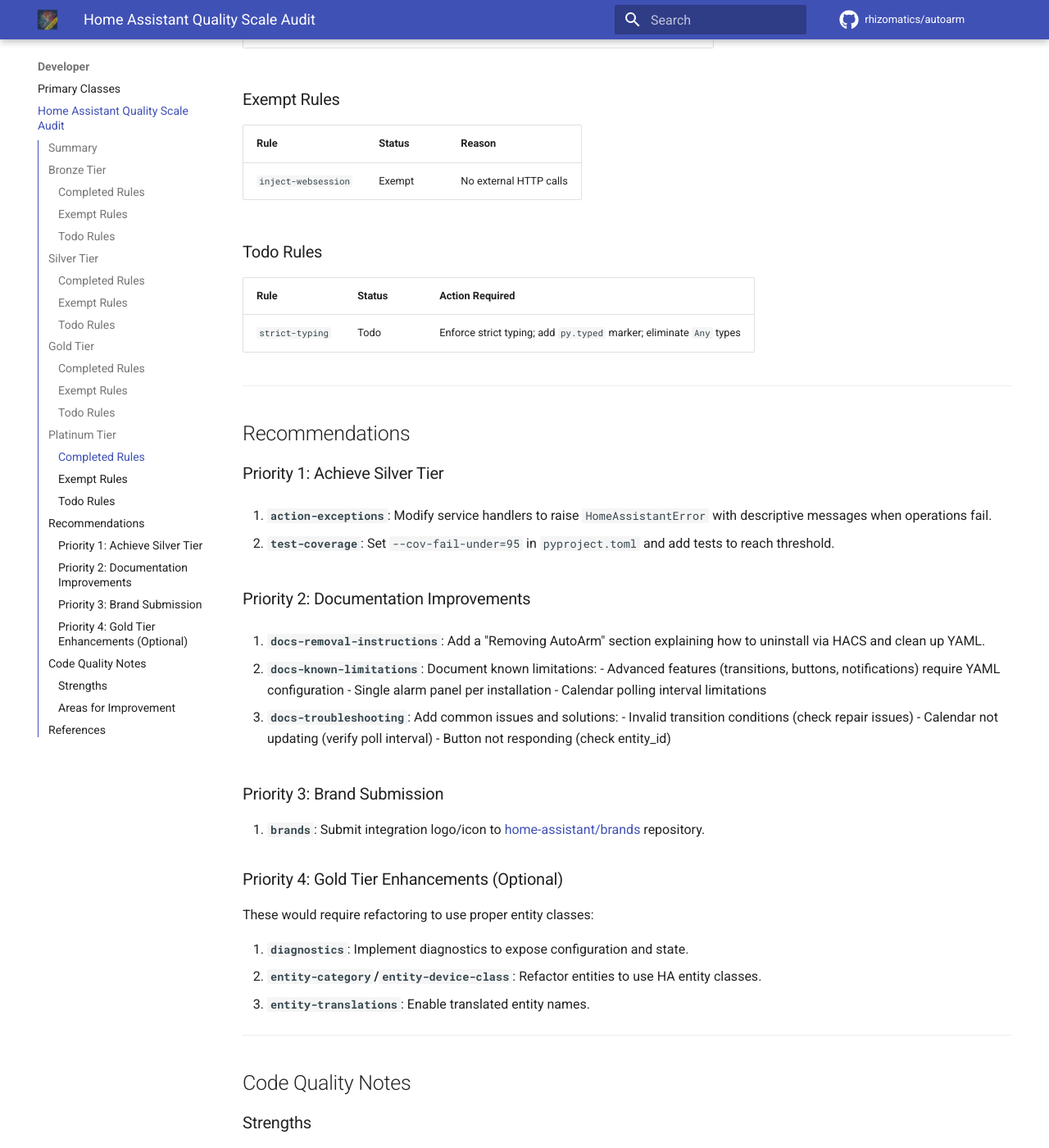
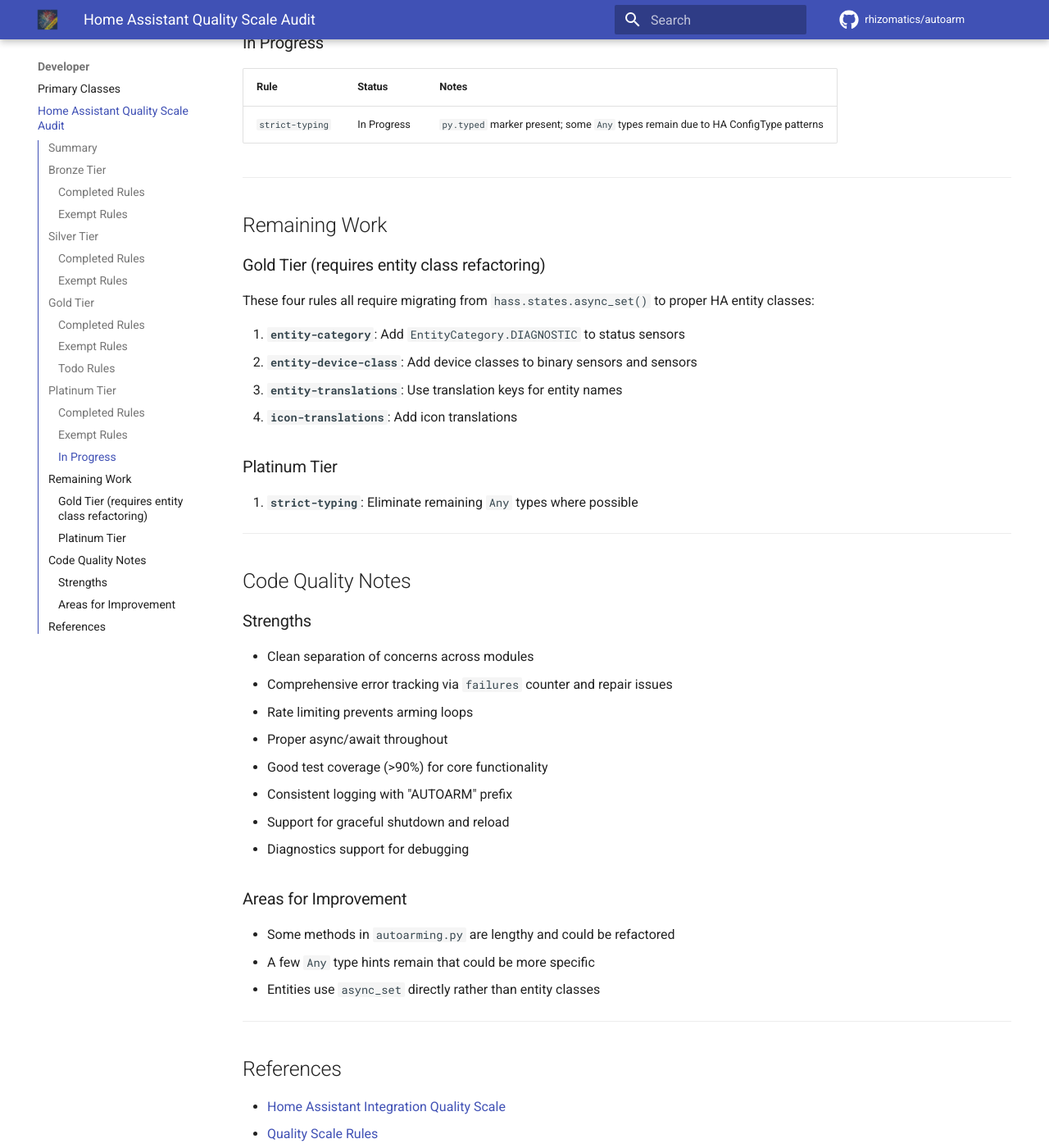
Before and after one commit to rhizomatics/autoarm, an MkDocs documentation site: the page built from docs/developer/quality_scale_audit.md, in a window 1280 px wide and 1400 px high, scrolled down 5030 px. Shown: the whole window at 82% size. Built offline with MkDocs 1.6.1 and Material for MkDocs 9.7.7, drawn with Linux system fonts in a browser that asks for light colours; plug-ins that fetch from the network failed and are left out; comment, search, counter and statistics services are not loaded; some of the changed text lies outside the part shown.

Commit message:
silver level improvements

```diff
--- a/docs/developer/quality_scale_audit.md
+++ b/docs/developer/quality_scale_audit.md
@@ -3,22 +3,22 @@
 This document provides a comprehensive audit of the AutoArm integration against the [Home Assistant Integration Quality Scale](https://developers.home-assistant.io/docs/core/integration-quality-scale/).
 
 **Audit Date:** February 2026
-**Integration Version:** 0.8.0-beta1
+**Integration Version:** 1.0.0
 **Auditor:** Automated analysis
 
 ## Summary
 
 | Tier | Done | Exempt | Todo | Total |
 |------|------|--------|------|-------|
-| Bronze | 14 | 3 | 2 | 19 |
-| Silver | 5 | 4 | 2 | 11 |
-| Gold | 7 | 7 | 7 | 21 |
+| Bronze | 16 | 3 | 0 | 19 |
+| Silver | 7 | 4 | 0 | 11 |
+| Gold | 10 | 7 | 4 | 21 |
 | Platinum | 1 | 1 | 1 | 3 |
-| **Total** | **27** | **15** | **12** | **54** |
+| **Total** | **34** | **15** | **5** | **54** |
 
-**Current Tier Achievement:** Bronze (with most Silver and several Gold requirements met)
+**Current Tier Achievement:** Silver (with most Gold requirements met)
 
-**Path to Silver:** Complete `action-exceptions` and `test-coverage` rules.
+**Path to Gold:** Complete `entity-category`, `entity-device-class`, `entity-translations`, and `icon-translations` rules (requires refactoring to entity classes).
 
 ---
 
@@ -30,18 +30,20 @@
 
 | Rule | Status | Notes |
 |------|--------|-------|
-| `action-setup` | Done | Services registered in `async_setup` ([autoarming.py:132-161](../../custom_components/autoarm/autoarming.py)) |
+| `action-setup` | Done | Services registered in `async_setup` ([autoarming.py](../../custom_components/autoarm/autoarming.py)) |
+| `brands` | Done | Brand assets submitted and approved in the HA brands repository |
 | `common-modules` | Done | Logic separated into `const.py`, `helpers.py`, `hass_api.py`, `calendar.py` |
+| `config-flow` | Done | UI config flow for alarm panel, calendars, persons, and occupancy defaults |
+| `config-flow-test-coverage` | Done | Config flow and options flow covered by tests |
 | `dependency-transparency` | Done | All dependencies are standard HA components declared in `manifest.json` |
 | `docs-actions` | Done | Services documented in `services.yaml` and README |
 | `docs-high-level-description` | Done | Clear overview in README.md |
 | `docs-installation-instructions` | Done | HACS installation documented |
+| `docs-removal-instructions` | Done | Removal instructions in `docs/removal.md` |
 | `entity-event-setup` | Done | Events subscribed in `initialize_*` methods using proper HA tracking functions |
 | `runtime-data` | Done | Uses `HassKey[AutoArmData]` for typed runtime data storage |
+| `test-before-configure` | Done | Config flow validates entity selections; YAML validated via voluptuous |
 | `test-before-setup` | Done | Validates config via voluptuous schemas; `ConfigEntryNotReady` on init failure; raises repair issues for invalid transitions |
-| `config-flow` | Done | UI config flow for alarm panel, calendars, persons, and occupancy defaults |
-| `config-flow-test-coverage` | Done | Config flow and options flow covered by tests |
-| `test-before-configure` | Done | Config flow validates entity selections; YAML validated via voluptuous |
 | `unique-config-entry` | Done | Unique ID set to domain; `_abort_if_unique_id_configured()` prevents duplicates |
 
 ### Exempt Rules
@@ -51,13 +53,6 @@
 | `appropriate-polling` | Exempt | Event-driven integration; calendar polling is configurable |
 | `entity-unique-id` | Exempt | Uses fixed entity IDs for integration-scoped singletons |
 | `has-entity-name` | Exempt | Entities created via `async_set`, not entity classes |
-
-### Todo Rules
-
-| Rule | Status | Action Required |
-|------|--------|-----------------|
-| `brands` | Todo | Submit logo/icon to Home Assistant brands repository |
-| `docs-removal-instructions` | Todo | Add removal instructions to documentation |
 
 ---
 
@@ -69,11 +64,13 @@
 
 | Rule | Status | Notes |
 |------|--------|-------|
+| `action-exceptions` | Done | Service handlers raise `HomeAssistantError` on failure |
 | `config-entry-unloading` | Done | `shutdown()` method properly cleans up all listeners |
 | `docs-configuration-parameters` | Done | Parameters documented in `automated_arming.md` and examples |
 | `entity-unavailable` | Done | Entities initialized to "unavailable" when appropriate |
 | `integration-owner` | Done | @jeyrb declared as code owner |
 | `log-when-unavailable` | Done | Consistent "AUTOARM" prefix; appropriate log levels |
+| `test-coverage` | Done | Test coverage >90% with `--cov-fail-under=90` enforced |
 
 ### Exempt Rules
 
@@ -82,13 +79,6 @@
 | `docs-installation-parameters` | Exempt | Config flow parameters are self-descriptive entity selectors |
 | `parallel-updates` | Exempt | No parallel device polling |
 | `reauthentication-flow` | Exempt | No authentication required |
-
-### Todo Rules
-
-| Rule | Status | Action Required |
-|------|--------|-----------------|
-| `action-exceptions` | Todo | Raise `HomeAssistantError` on service failures instead of just logging |
-| `test-coverage` | Todo | Increase test coverage threshold to 95% (currently `--cov-fail-under=0`) |
 
 ---
 
@@ -100,13 +90,16 @@
 
 | Rule | Status | Notes |
 |------|--------|-------|
+| `diagnostics` | Done | `diagnostics.py` exposes entry data, options, YAML keys, and armer state |
 | `docs-data-update` | Done | Update mechanisms documented (events, polling, manual triggers) |
 | `docs-examples` | Done | Example configs in `docs/configuration/examples/` |
+| `docs-known-limitations` | Done | Limitations documented in `docs/known_limitations.md` |
 | `docs-supported-functions` | Done | All features documented in README and automated_arming.md |
+| `docs-troubleshooting` | Done | Troubleshooting guide in `docs/troubleshooting.md` |
 | `docs-use-cases` | Done | Use cases illustrated in "Why use alarm control panels?" section |
 | `exception-translations` | Done | Issue messages use translation keys with placeholders |
+| `reconfiguration-flow` | Done | Options flow allows reconfiguring calendars, persons, occupancy defaults, and no-event mode |
 | `repair-issues` | Done | Raises repair issues for invalid transition conditions |
-| `reconfiguration-flow` | Done | Options flow allows reconfiguring calendars, persons, occupancy defaults, and no-event mode |
 
 ### Exempt Rules
 
@@ -124,9 +117,6 @@
 
 | Rule | Status | Action Required |
 |------|--------|-----------------|
-| `diagnostics` | Todo | Implement `diagnostics.py` for debugging support |
-| `docs-known-limitations` | Todo | Add dedicated limitations section to docs |
-| `docs-troubleshooting` | Todo | Add troubleshooting guide |
 | `entity-category` | Todo | Add EntityCategory if refactored to entity classes |
 | `entity-device-class` | Todo | Add device classes (e.g., diagnostic for initialized sensor) |
 | `entity-translations` | Todo | Refactor to use translation keys for entity names |
@@ -150,47 +140,28 @@
 |------|--------|--------|
 | `inject-websession` | Exempt | No external HTTP calls |
 
-### Todo Rules
+### In Progress
 
-| Rule | Status | Action Required |
-|------|--------|-----------------|
-| `strict-typing` | Todo | Enforce strict typing; add `py.typed` marker; eliminate `Any` types |
+| Rule | Status | Notes |
+|------|--------|-------|
+| `strict-typing` | In Progress | `py.typed` marker present; some `Any` types remain due to HA ConfigType patterns |
 
 ---
 
-## Recommendations
+## Remaining Work
 
-### Priority 1: Achieve Silver Tier
+### Gold Tier (requires entity class refactoring)
 
-1. **`action-exceptions`**: Modify service handlers to raise `HomeAssistantError` with descriptive messages when operations fail.
+These four rules all require migrating from `hass.states.async_set()` to proper HA entity classes:
 
-2. **`test-coverage`**: Set `--cov-fail-under=95` in `pyproject.toml` and add tests to reach threshold.
+1. **`entity-category`**: Add `EntityCategory.DIAGNOSTIC` to status sensors
+2. **`entity-device-class`**: Add device classes to binary sensors and sensors
+3. **`entity-translations`**: Use translation keys for entity names
+4. **`icon-translations`**: Add icon translations
 
-### Priority 2: Documentation Improvements
+### Platinum Tier
 
-1. **`docs-removal-instructions`**: Add a "Removing AutoArm" section explaining how to uninstall via HACS and clean up YAML.
-
-2. **`docs-known-limitations`**: Document known limitations:
-   - Advanced features (transitions, buttons, notifications) require YAML configuration
-   - Single alarm panel per installation
-   - Calendar polling interval limitations
-
-3. **`docs-troubleshooting`**: Add common issues and solutions:
-   - Invalid transition conditions (check repair issues)
-   - Calendar not updating (verify poll interval)
-   - Button not responding (check entity_id)
-
-### Priority 3: Brand Submission
-
-1. **`brands`**: Submit integration logo/icon to [home-assistant/brands](https://github.com/home-assistant/brands) repository.
-
-### Priority 4: Gold Tier Enhancements (Optional)
-
-These would require refactoring to use proper entity classes:
-
-1. **`diagnostics`**: Implement diagnostics to expose configuration and state.
-2. **`entity-category`/`entity-device-class`**: Refactor entities to use HA entity classes.
-3. **`entity-translations`**: Enable translated entity names.
+1. **`strict-typing`**: Eliminate remaining `Any` types where possible
 
 ---
 
@@ -202,16 +173,16 @@
 - Comprehensive error tracking via `failures` counter and repair issues
 - Rate limiting prevents arming loops
 - Proper async/await throughout
-- Good test coverage for core functionality
+- Good test coverage (>90%) for core functionality
 - Consistent logging with "AUTOARM" prefix
 - Support for graceful shutdown and reload
+- Diagnostics support for debugging
 
 ### Areas for Improvement
 
 - Some methods in `autoarming.py` are lengthy and could be refactored
 - A few `Any` type hints remain that could be more specific
 - Entities use `async_set` directly rather than entity classes
-- No `diagnostics.py` for debugging support
 
 ---
 
```
Also changed, not shown: docs/known_limitations.md (added, +29 -0 lines), docs/removal.md (added, +23 -0 lines), docs/troubleshooting.md (added, +47 -0 lines), CHANGELOG.md (line endings or trailing spaces), 5 other files.
